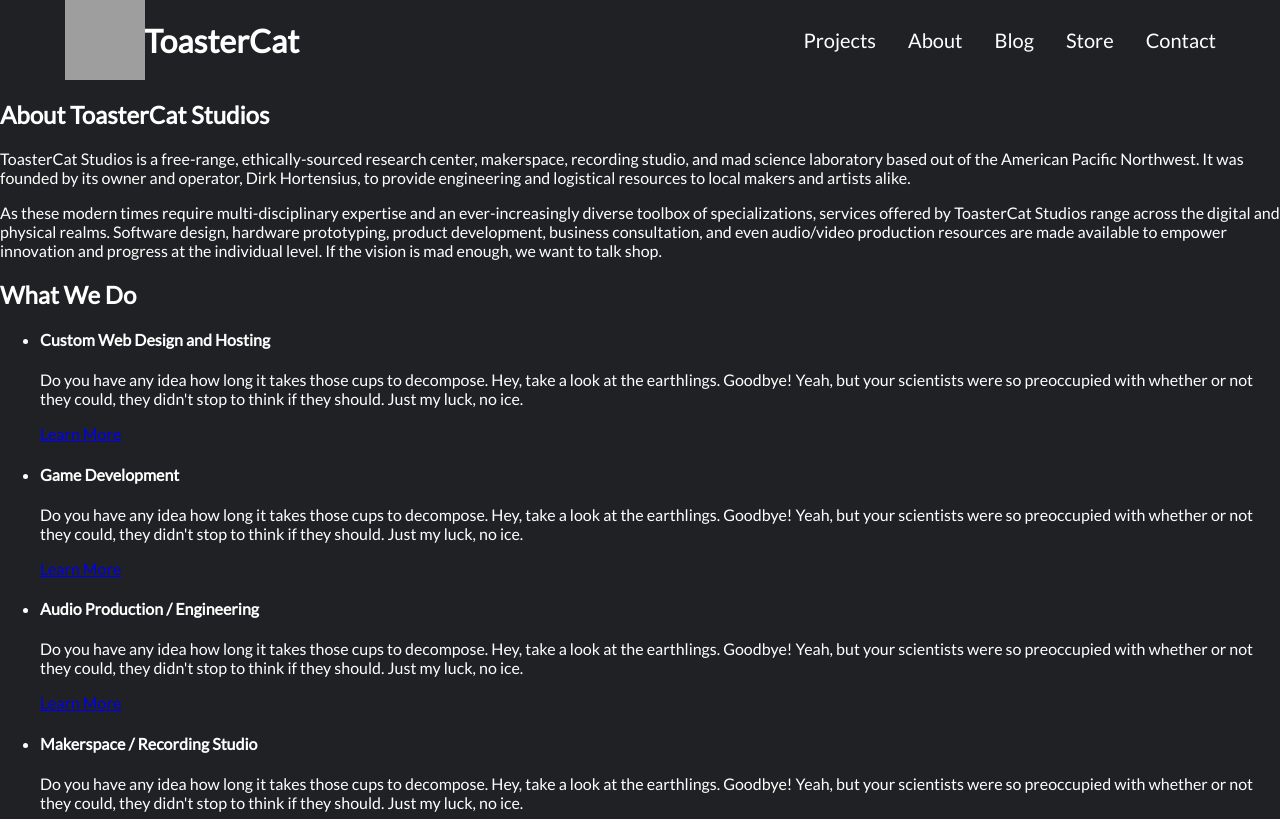
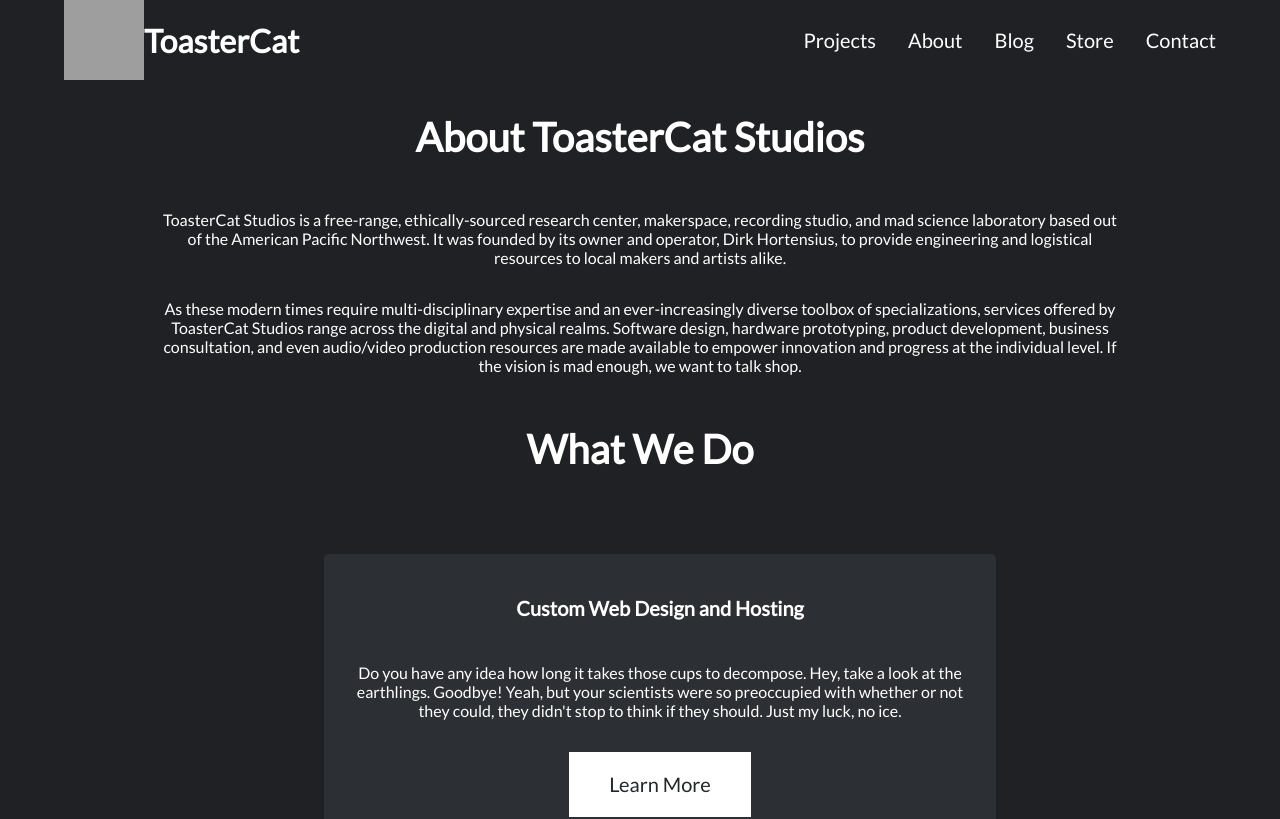
Before and after one commit to ToasterCat/tc-portfolio-site, a React (Create React App) app: page /about in a window 1280 px wide. Shown: the top 819 px of the page. Built offline with nearby package versions, Linux system fonts and the light colour scheme; grey boxes are pictures that could not be loaded.

Commit message:
ABOUT
added styles

```diff
--- a/src/containers/TileSection/TileSection.scss
+++ b/src/containers/TileSection/TileSection.scss
@@ -6,6 +6,10 @@
   align-items: center;
   justify-content: space-evenly;
   height: 475px;
+
+  a {
+    text-decoration: none;
+  }
 }
 
 .tile-group {
@@ -17,11 +21,24 @@
 }
 
 .tile {
+  display: flex;
+  flex-direction: row;
+  justify-content: center;
+  align-items: center;
+  text-align: center;
+
   background-color: base.$color-light;
   color: base.$color-almost-black;
   font-size: base.$large-p;
   transition: all 0.4s ease;
   padding: 0rem 1rem;
+  text-decoration: none;
+  width: 200px;
+  height: 65px;
+
+  p {
+    margin: 0;
+  }
 }
 
 .tile:hover {
--- a/src/containers/TileSection/TileSection.tsx
+++ b/src/containers/TileSection/TileSection.tsx
@@ -3,22 +3,42 @@ import './TileSection.scss';
 
 interface TileSectionProps {
   heading: string;
-  tiles: string[];
+  tiles: string[] | {}[];
   onClick?: () => void;
+  areLinks: boolean;
 }
 
 export default function TileSection(props: TileSectionProps) {
+  const generateTiles = () => {
+    if (!props.areLinks) {
+      return props.tiles.map((tile: any) => {
+        return (
+          <div className="tile">
+            <p>{tile}</p>
+          </div>
+        );
+      });
+    }
+  };
+  const generateLinkTiles = () => {
+    if (props.areLinks) {
+      return props.tiles.map((tile: any) => {
+        return (
+          <a href={tile.url}>
+            <div className="tile">
+              <p>{tile.label}</p>
+            </div>
+          </a>
+        );
+      });
+    }
+  };
+
   return (
     <section className="tile-section">
       <h2>{props.heading}</h2>
       <div className="tile-group">
-        {props.tiles.map((tile) => {
-          return (
-            <div className="tile">
-              <p>{tile}</p>
-            </div>
-          );
-        })}
+        {props.areLinks ? generateLinkTiles() : generateTiles()}
       </div>
     </section>
   );
--- /dev/null
+++ b/src/routes/About/About.scss
@@ -0,0 +1,84 @@
+@use '../../base';
+
+.about-section {
+  display: flex;
+  flex-direction: column;
+  align-items: center;
+  justify-content: center;
+
+  h2 {
+    font-size: base.$large-heading;
+  }
+
+  p {
+    text-align: center;
+    width: 60rem;
+  }
+}
+
+.about-services {
+  display: flex;
+  flex-direction: column;
+  justify-content: center;
+  align-items: center;
+
+  h2 {
+    font-size: base.$large-heading;
+  }
+}
+
+.services-list {
+  list-style-type: none;
+}
+
+.services-list a {
+  display: flex;
+  flex-direction: row;
+  justify-content: center;
+  align-items: center;
+  text-align: center;
+
+  background-color: base.$color-light;
+  color: base.$color-almost-black;
+  font-size: base.$large-p;
+  transition: all 0.4s ease;
+  margin: 1rem 0rem;
+  padding: 0rem 1rem;
+  text-decoration: none;
+  text-align: center;
+  width: 150px;
+  height: 65px;
+}
+
+.services-list a:hover {
+  transform: translate3D(0, -1px, 0) scale(1.03); /* move up slightly and zoom in */
+  background-color: base.$color-red;
+  color: base.$color-light;
+  border-radius: 5px;
+  transition: all 0.4s ease; /* zoom in */
+  cursor: pointer;
+}
+
+.services-list li {
+  display: flex;
+  flex-direction: column;
+  justify-content: center;
+  align-items: center;
+  text-align: center;
+  background-color: base.$site-color-light;
+  max-width: 40rem;
+  padding: 1rem;
+  margin: 2rem 0rem;
+  border-radius: 5px;
+  transition: all 0.4s ease; /* zoom in */
+
+  h4 {
+    font-size: base.$large-p;
+  }
+}
+
+.services-list li:hover {
+  transform: translate3D(0, -1px, 0) scale(1.03); /* move up slightly and zoom in */
+  box-shadow: 8px 10px 10px base.$color-red, 1px 6px 12px base.$color-red;
+  transition: all 0.4s ease; /* zoom in */
+}
--- a/src/routes/About/About.tsx
+++ b/src/routes/About/About.tsx
@@ -1,4 +1,6 @@
 import React from 'react';
+import ContactInfoBar from '../../containers/ContactSection/ContactSection';
+import './About.scss';
 
 export default function About() {
   return (
@@ -6,10 +8,20 @@ export default function About() {
       <section className="about-section">
         <h2>About ToasterCat Studios</h2>
         <p>
-          ToasterCat Studios is a free-range, ethically-sourced research center, makerspace, recording studio, and mad science laboratory based out of the American Pacific Northwest. It was founded by its owner and operator, Dirk Hortensius, to provide engineering and logistical resources to local makers and artists alike.
+          ToasterCat Studios is a free-range, ethically-sourced research center,
+          makerspace, recording studio, and mad science laboratory based out of
+          the American Pacific Northwest. It was founded by its owner and
+          operator, Dirk Hortensius, to provide engineering and logistical
+          resources to local makers and artists alike.
         </p>
         <p>
-          As these modern times require multi-disciplinary expertise and an ever-increasingly diverse toolbox of specializations, services offered by ToasterCat Studios range across the digital and physical realms. Software design, hardware prototyping, product development, business consultation, and even audio/video production resources are made available to empower innovation and progress at the individual level. If the vision is mad enough, we want to talk shop.
+          As these modern times require multi-disciplinary expertise and an
+          ever-increasingly diverse toolbox of specializations, services offered
+          by ToasterCat Studios range across the digital and physical realms.
+          Software design, hardware prototyping, product development, business
+          consultation, and even audio/video production resources are made
+          available to empower innovation and progress at the individual level.
+          If the vision is mad enough, we want to talk shop.
         </p>
       </section>
 
@@ -34,7 +46,7 @@ export default function About() {
               scientists were so preoccupied with whether or not they could,
               they didn't stop to think if they should. Just my luck, no ice.
             </p>
-            <a href="/projects#proj-web">Learn More</a>
+            <a href="/projects#proj-game">Learn More</a>
           </li>
           <li>
             <h4>Audio Production / Engineering</h4>
@@ -44,7 +56,7 @@ export default function About() {
               scientists were so preoccupied with whether or not they could,
               they didn't stop to think if they should. Just my luck, no ice.
             </p>
-            <a href="/projects#proj-web">Learn More</a>
+            <a href="/projects#proj-audio">Learn More</a>
           </li>
           <li>
             <h4>Makerspace / Recording Studio</h4>
@@ -72,6 +84,8 @@ export default function About() {
           <li>Wherever you are! We travel on case-by-case basis</li>
         </ul>
       </section>
+
+      <ContactInfoBar />
     </React.Fragment>
   );
 }
--- a/src/routes/Homepage/Homepage.tsx
+++ b/src/routes/Homepage/Homepage.tsx
@@ -21,11 +21,12 @@ export default function Homepage() {
         }}
       />
       <TileSection
+        areLinks
         heading={'Consulting Services'}
         tiles={[
-          'Software Consultation',
-          'Custom Web Design & Hosting',
-          'Game Development',
+          { label: 'Software Consultation', url: '/about' },
+          { label: 'Custom Web Design & Hosting', url: '/projects#proj-web' },
+          { label: 'Game Development', url: '/projects#proj-game' },
         ]}
       />
       <ProjectSection />
--- a/src/routes/Projects/ProjectsPage.scss
+++ b/src/routes/Projects/ProjectsPage.scss
@@ -23,7 +23,7 @@
   flex-direction: row;
   align-items: center;
   justify-content: space-evenly;
-  padding: 3rem 0rem;
+  padding: 5rem 0rem;
 
   a {
     display: flex;
```
